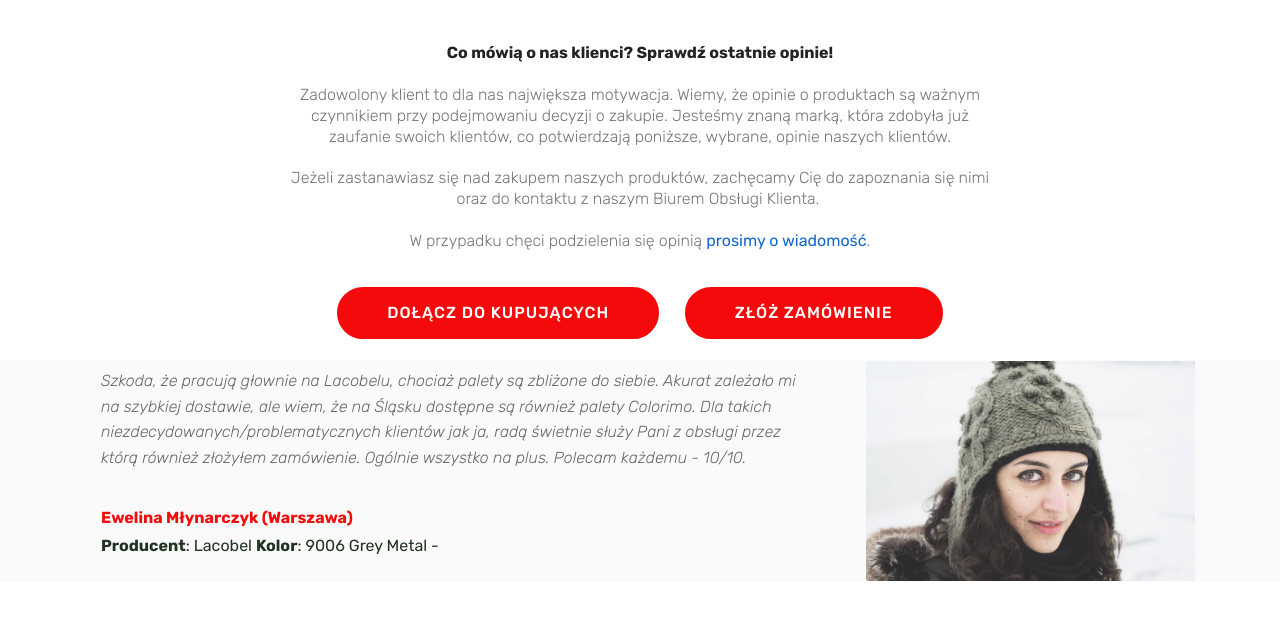
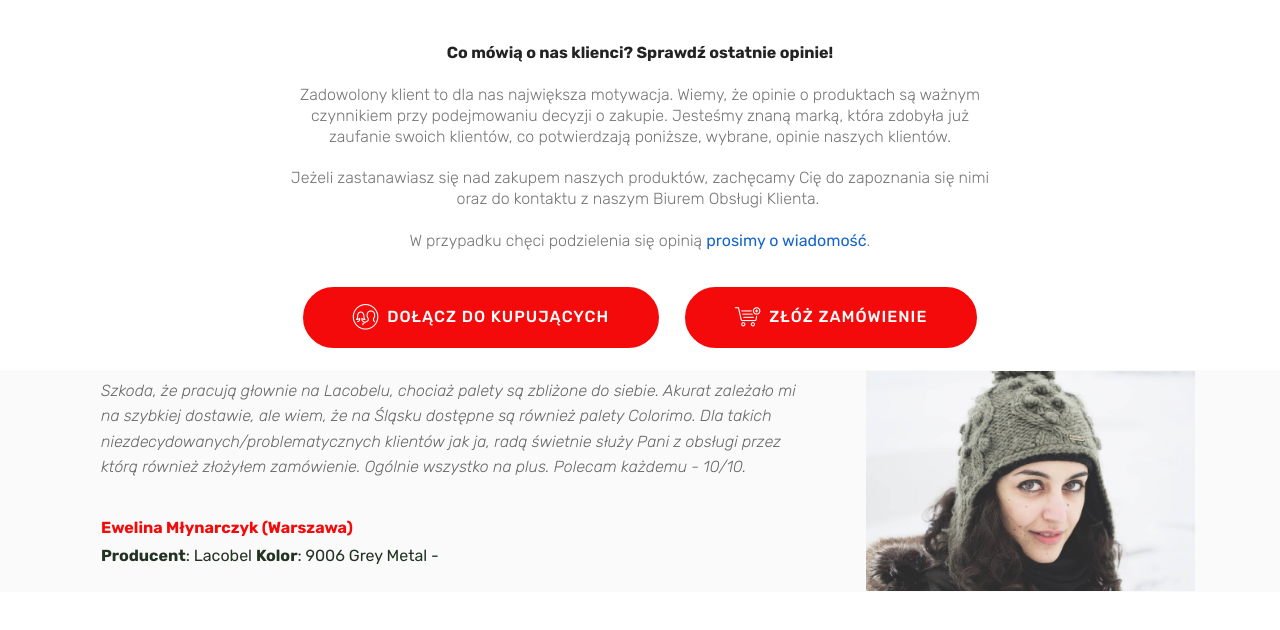
Before and after one commit to michborg/klienci, a plain HTML site: page page3.html in a window 1280 px wide. Drawn offline with Linux system fonts and the light colour scheme; files whose address does not match are found by name.

```diff
--- a/page3.html
+++ b/page3.html
@@ -9,6 +9,7 @@
   <link rel="shortcut icon" href="assets/images/logo4.png" type="image/x-icon">
   <meta name="description" content="Website Builder Description">
   <title>Klienci</title>
+  <link rel="stylesheet" href="assets/web/assets/mobirise-icons/mobirise-icons.css">
   <link rel="stylesheet" href="assets/tether/tether.min.css">
   <link rel="stylesheet" href="assets/bootstrap/css/bootstrap.min.css">
   <link rel="stylesheet" href="assets/bootstrap/css/bootstrap-grid.min.css">
@@ -37,15 +38,15 @@
     </div>
 </section>
 
-<section class="engine"><a href="https://mobiri.se/u">bootstrap html templates</a></section><section class="mbr-section content8 cid-qWGgSJJEU0" id="content8-1u">
+<section class="engine"><a href="https://mobiri.se/y">html web templates</a></section><section class="mbr-section content8 cid-qWGgSJJEU0" id="content8-1u">
 
 
 
     <div class="container">
         <div class="media-container-row title">
             <div class="col-12 col-md-8">
-                <div class="mbr-section-btn align-center"><a class="btn btn-secondary display-4" href="https://mobirise.com">DOŁĄCZ DO KUPUJĄCYCH</a>
-                    <a class="btn btn-secondary display-4" href="http://oslonygrzejnikow.pl/zamowienie-standardowe">ZŁÓŻ ZAMÓWIENIE</a></div>
+                <div class="mbr-section-btn align-center"><a class="btn btn-secondary display-4" href="https://mobirise.com"><span class="mbri-users mbr-iconfont mbr-iconfont-btn"></span>DOŁĄCZ DO KUPUJĄCYCH</a>
+                    <a class="btn btn-secondary display-4" href="http://oslonygrzejnikow.pl/zamowienie-standardowe"><span class="mbri-cart-add mbr-iconfont mbr-iconfont-btn"></span>ZŁÓŻ ZAMÓWIENIE</a></div>
             </div>
         </div>
     </div>
```
Also changed, not shown: page1.html (+1 -1 lines), page2.html (+1 -1 lines), 1 other file.
